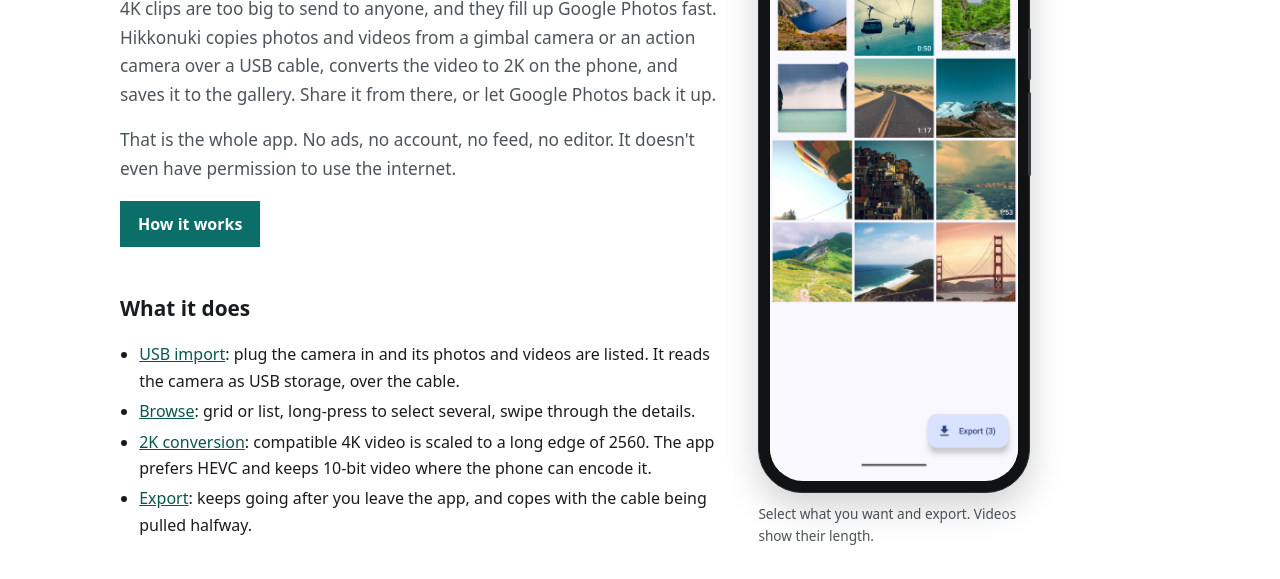
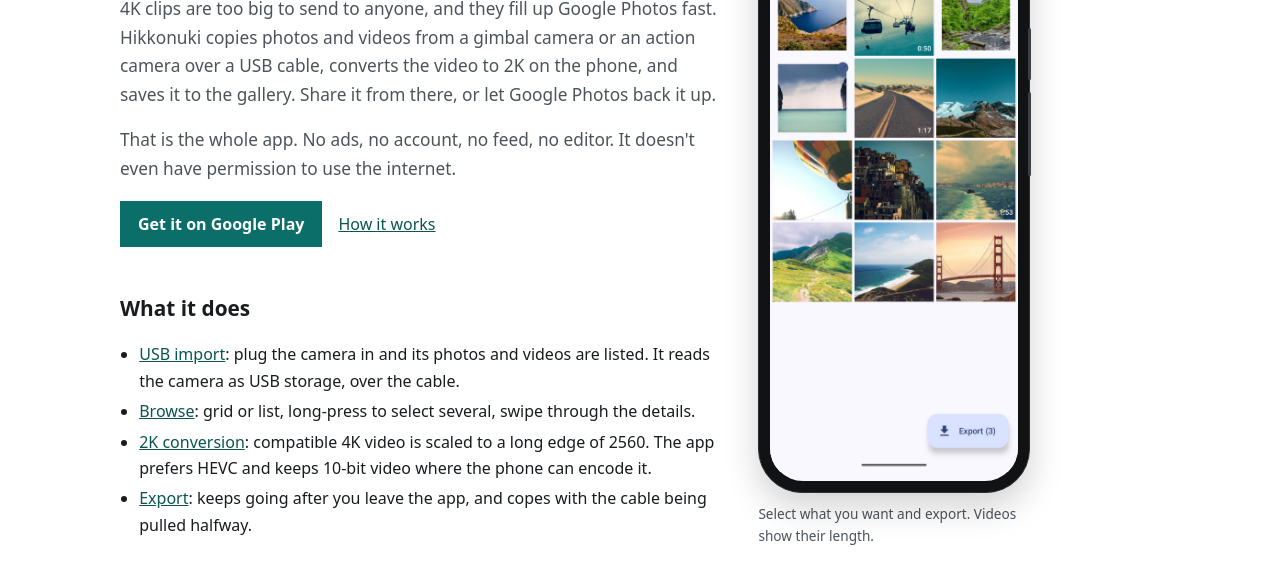
Before and after one commit to YusukeIwaki/hikkonuki, an Astro site in the folder website/: page / in a window 1280 px wide. Shown: the part 202-781 px from the top of the page. Built offline with nearby package versions, Linux system fonts and the light colour scheme; Astro itself is replaced by a stand-in of ours.

Commit message:
Link to Google Play from both product homepages

```diff
--- a/website/src/layouts/Layout.astro
+++ b/website/src/layouts/Layout.astro
@@ -142,6 +142,12 @@ const root = roots[lang];
       .next p { margin: 4px 0; }
       footer.site { border-top: 1px solid var(--line); }
       footer.site .bar { color: var(--sub); font-size: .88rem; }
+      .home-actions {
+        display: flex;
+        flex-wrap: wrap;
+        align-items: center;
+        gap: 8px 16px;
+      }
       .btn {
         display: inline-block;
         background: var(--accent);
--- a/website/src/pages/index.astro
+++ b/website/src/pages/index.astro
@@ -18,7 +18,10 @@ const base = import.meta.env.BASE_URL.replace(/\/?$/, "/");
         That is the whole app. No ads, no account, no feed, no editor.
         It doesn't even have permission to use the internet.
       </p>
-      <p><a class="btn" href={`${base}usb-import/`}>How it works</a></p>
+      <p class="home-actions">
+        <a class="btn" href="https://play.google.com/store/apps/details?id=app.hikkonuki.android">Get it on Google Play</a>
+        <a href={`${base}usb-import/`}>How it works</a>
+      </p>
 
       <h2>What it does</h2>
       <ul class="plain">
--- a/website/src/pages/ja/index.astro
+++ b/website/src/pages/ja/index.astro
@@ -11,7 +11,10 @@ const root = `${base}ja/`;
       <h1>カメラの4K動画を、USBでひっこぬいて2Kでシェア。</h1>
       <p class="lead">4Kの動画は重くて、そのままでは人に送れません。Googleフォトの容量もすぐ埋まります。Hikkonukiは、ジンバルカメラやアクションカメラをUSBケーブルでスマートフォンにつなぎ、写真と動画を取り込むAndroidアプリです。動画は端末の上で2Kに変換してからギャラリーに保存します。あとはそこからシェアするなり、Googleフォトのバックアップに任せるなりしてください。</p>
       <p class="lead">できるのはそれだけです。広告も、アカウント登録も、おすすめ動画も、編集機能もありません。インターネットに接続する権限すら持っていません。</p>
-      <p><a class="btn" href={`${root}usb-import/`}>使い方を見る</a></p>
+      <p class="home-actions">
+        <a class="btn" href="https://play.google.com/store/apps/details?id=app.hikkonuki.android">Google Play で入手</a>
+        <a href={`${root}usb-import/`}>使い方を見る</a>
+      </p>
 
       <h2>できること</h2>
       <ul class="plain">
```
